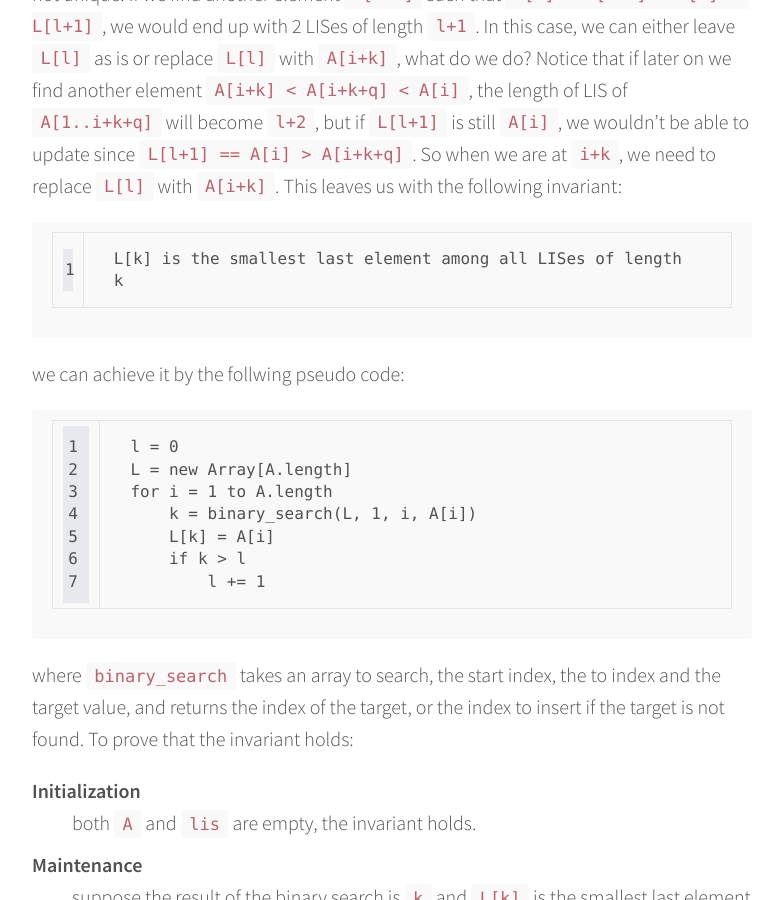
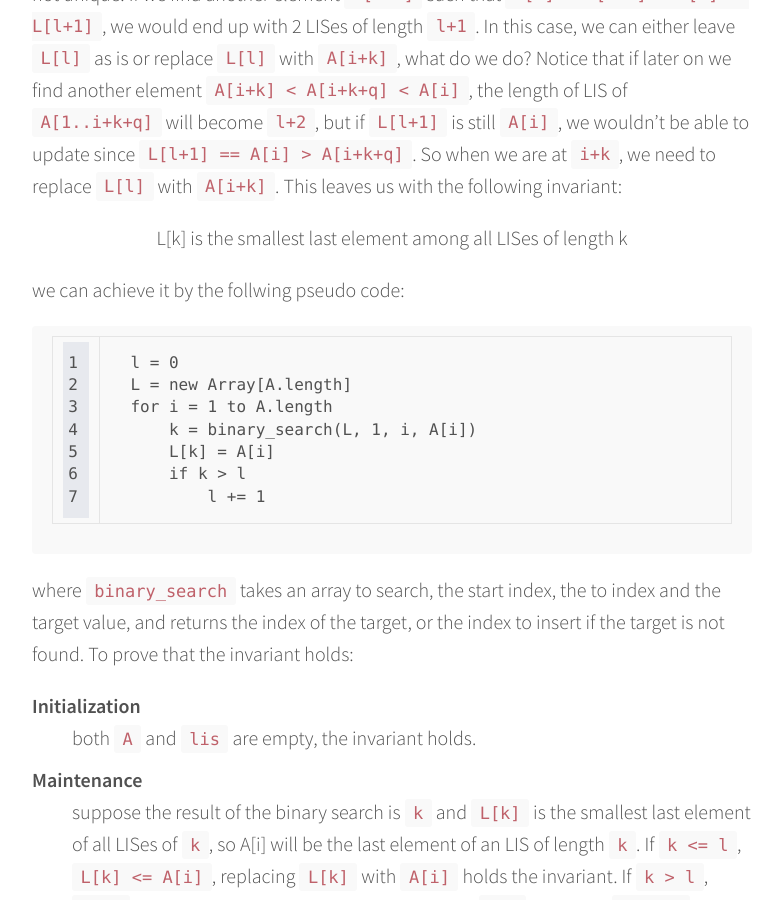
Before and after one commit to guhehehe/guhehehe.github.io, a Jekyll site: the page built from _posts/2016-08-09-russian-doll-envelopes.md, in a window 1280 px wide and 900 px high, scrolled down 896 px. Shown: the whole window, without its empty margins (248-1030 px from the left). Built offline with Jekyll 4.4.1, drawn with Linux system fonts in a browser that asks for light colours; comment, search, counter and statistics services are not loaded.

Commit message:
Reformat some paragraph

```diff
--- a/_posts/2016-08-09-russian-doll-envelopes.md
+++ b/_posts/2016-08-09-russian-doll-envelopes.md
@@ -28,7 +28,7 @@ To be able to update `L` while a longer LIS is found, we need to store in `L[l]`
 wouldn't be able to update since `L[l+1] == A[i] > A[i+k+q]`. So when we are at `i+k`, we need to replace `L[l]` with
 `A[i+k]`. This leaves us with the following invariant:
 
-    L[k] is the smallest last element among all LISes of length k
+<p><div align="center">L[k] is the smallest last element among all LISes of length k</div></p>
 
 we can achieve it by the follwing pseudo code:
 
```
